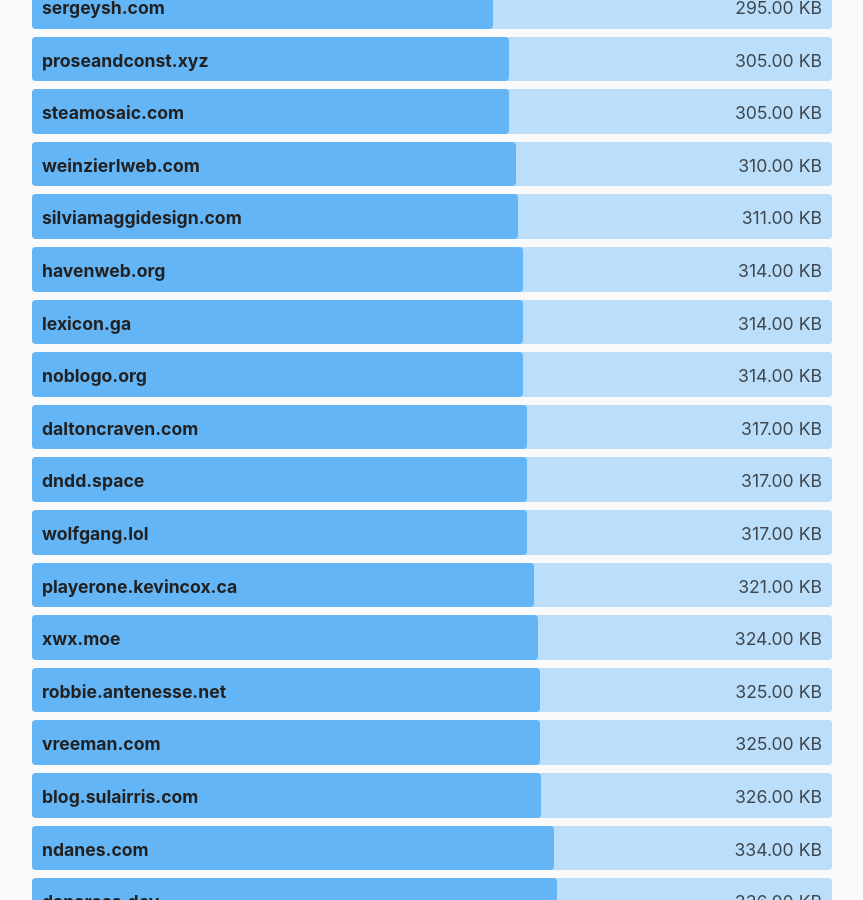
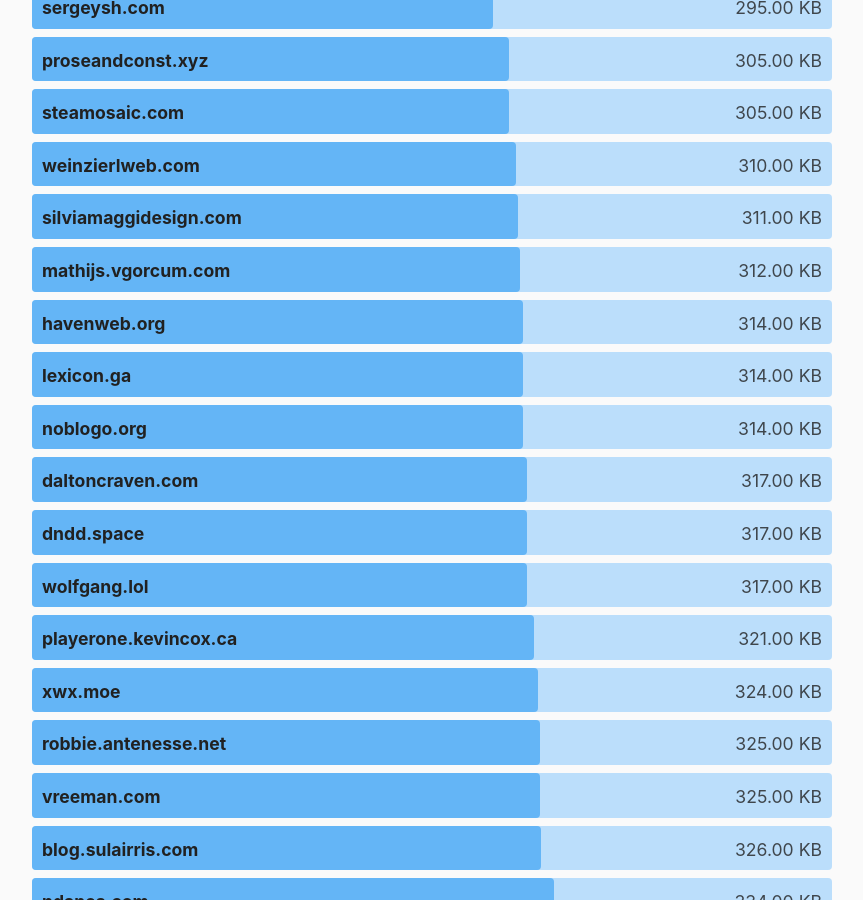
Before and after one commit to kevquirk/512kb.club, a Jekyll site: the page built from index.md, in a window 1280 px wide and 900 px high, scrolled down 19010 px. Shown: the whole window, without its empty margins (208-1071 px from the left). Built offline with Jekyll 4.4.1, drawn with Linux system fonts in a browser that asks for light colours.

Commit message:
Add my site

```diff
--- a/_data/sites.yml
+++ b/_data/sites.yml
@@ -1133,6 +1133,11 @@
   size: 371
   last_checked: 2022-01-06
 
+- domain: mathijs.vgorcum.com
+  url: https://mathijs.vgorcum.com/
+  size: 312
+  last_checked: 2022-02-11
+
 - domain: matthewgraybosch.com
   url: https://www.matthewgraybosch.com/
   size: 5.8
```
